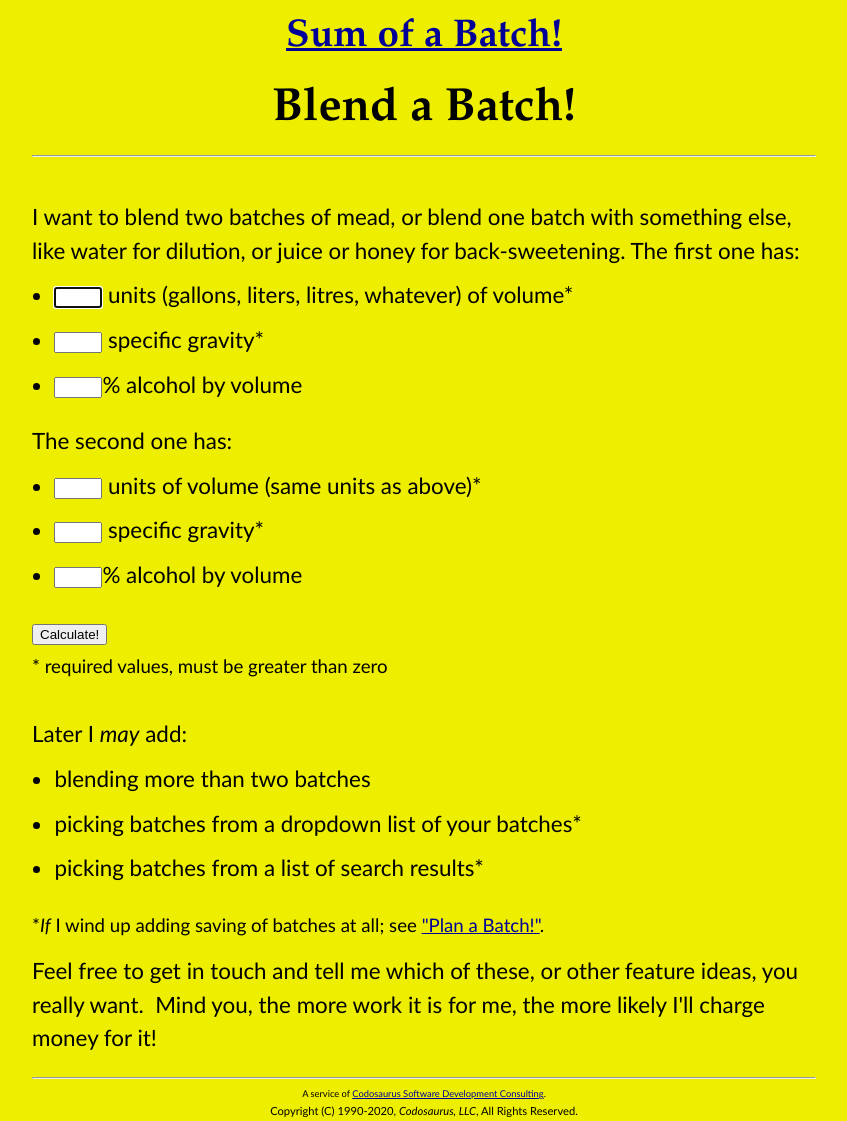
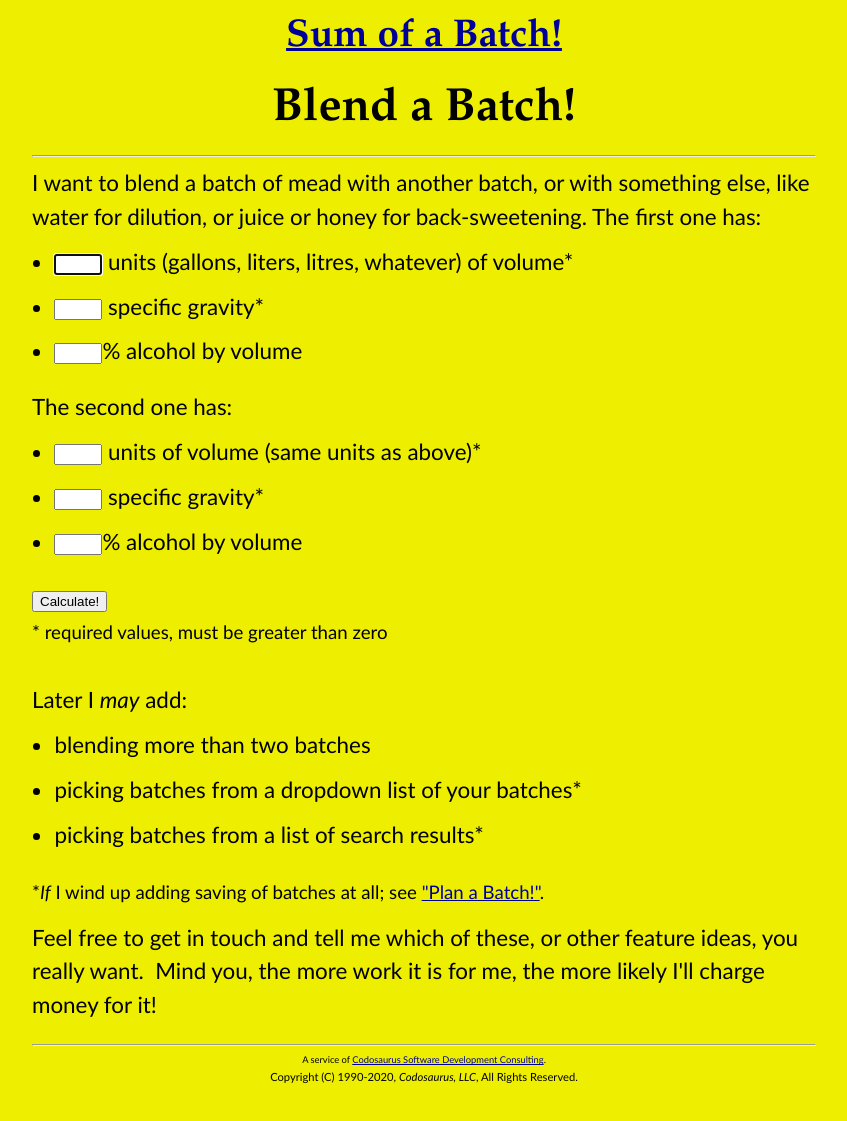
Before and after one commit to CodosaurusLLC/CodosaurusLLC.github.io, a Jekyll site: the page built from sum-of-a-batch/blend.html, in a window 1280 px wide. Shown: the whole page, without its empty margins (216-1063 px from the left). Built offline with Jekyll 4.4.1, drawn with Linux system fonts in a browser that asks for light colours; after the commit the page ends 1087 px from its top, so only the background shows below that.

Commit message:
tweak blending wording

```diff
--- a/sum-of-a-batch/blend.html
+++ b/sum-of-a-batch/blend.html
@@ -5,10 +5,9 @@ style: sum-of-a-batch
 ---
 <script src="/assets/sum-of-a-batch/common.js" type="text/javascript"></script>
 <script src="/assets/sum-of-a-batch/blend.js" type="text/javascript"></script>
-<br/>
 <div>
-  I want to blend two batches of mead,
-  or blend one batch with something else,
+  I want to blend a batch of mead with another batch,
+  or with something else,
   like water for dilution, or juice or honey for back-sweetening.
 
   The first one has:
```
